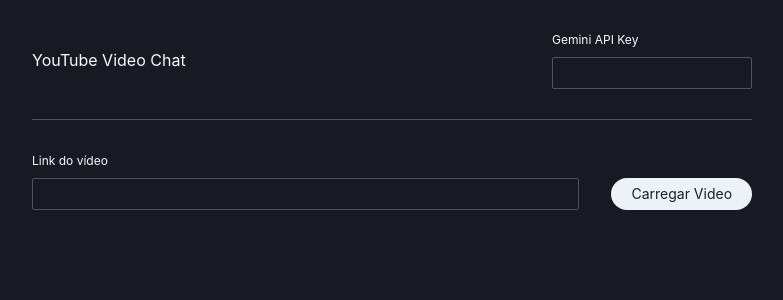
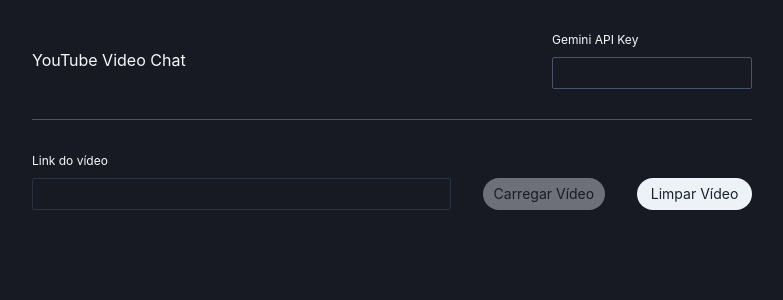
Before and after one commit to fischerafael/alura-challenge-ai, a Next.js app: page / in a window 1280 px wide. Shown: the top 300 px of the page, without its empty margins (248-1031 px from the left). Built offline with nearby package versions, Linux system fonts and the light colour scheme.

Commit message:
feat: chat with youtube

```diff
--- a/client/pages/index.tsx
+++ b/client/pages/index.tsx
@@ -4,13 +4,15 @@ import { InputText } from "../components/InputText";
 import { Button } from "../components/Button";
 import axios from "axios";
 
+const initialState = {
+  videoUrl: "",
+  videoId: "",
+  apiKey: "",
+  isLoading: false,
+};
+
 export const PageMain = () => {
-  const [state, setState] = useState({
-    videoUrl: "",
-    videoId: "",
-    apiKey: "",
-    isLoading: false,
-  });
+  const [state, setState] = useState(initialState);
 
   const onChange = (key: string, value: string) => {
     setState((prev) => ({ ...prev, [key]: value }));
@@ -18,6 +20,10 @@ export const PageMain = () => {
 
   const onLoading = (boolean: boolean) => {
     setState((prev) => ({ ...prev, isLoading: boolean }));
+  };
+
+  const onReset = () => {
+    setState((prev) => ({ ...initialState, apiKey: prev.apiKey }));
   };
 
   const onExtractVideoId = async () => {
@@ -42,8 +48,6 @@ export const PageMain = () => {
       onLoading(false);
     }
   };
-
-  console.log("state", state);
 
   return (
     <Chakra.VStack
@@ -94,9 +98,17 @@ export const PageMain = () => {
             onChange={(e) => onChange("videoUrl", e.target.value)}
             w="full"
             label="Link do vídeo"
+            isDisabled={!state.apiKey}
           />
-          <Button isLoading={state.isLoading} onClick={onExtractVideoId}>
-            Carregar Video
+          <Button
+            isLoading={state.isLoading}
+            onClick={onExtractVideoId}
+            isDisabled={!state.apiKey}
+          >
+            Carregar Vídeo
+          </Button>
+          <Button isLoading={state.isLoading} onClick={onReset}>
+            Limpar Vídeo
           </Button>
         </Chakra.HStack>
       </Chakra.VStack>
```
